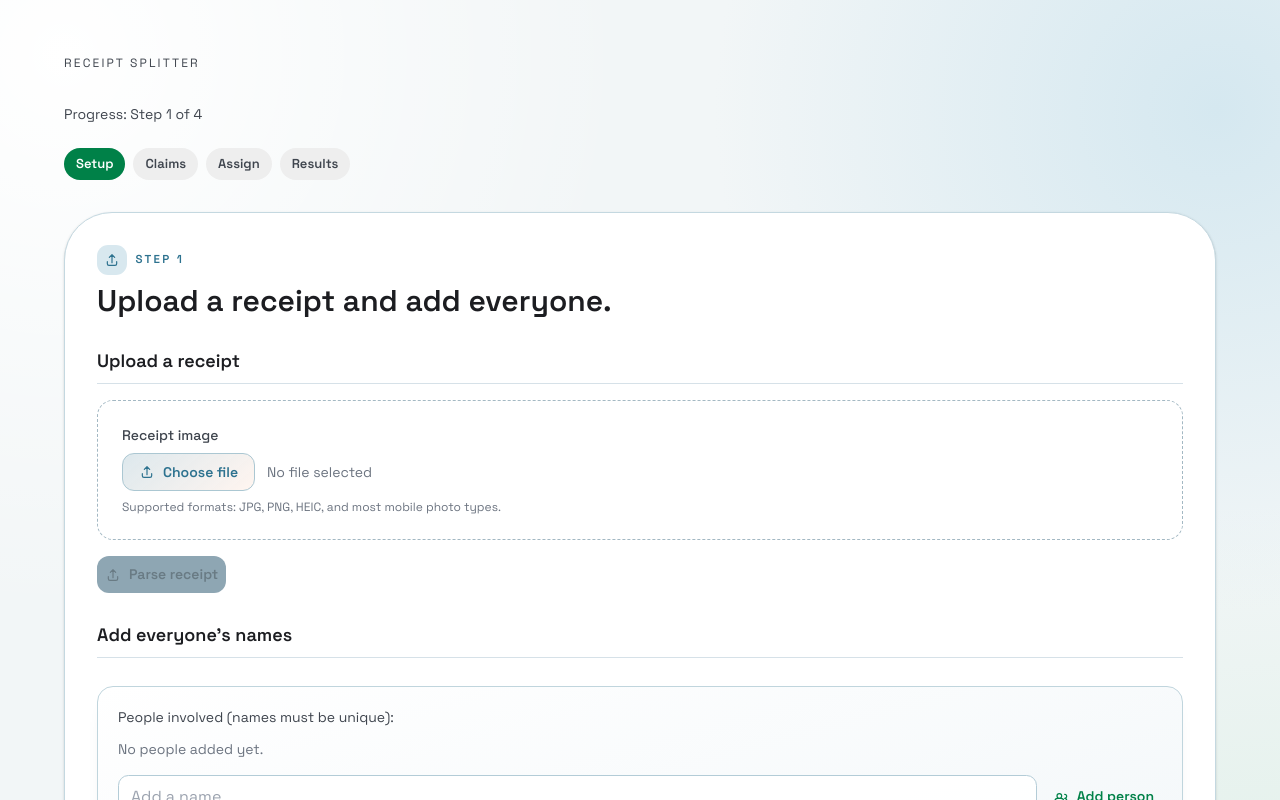
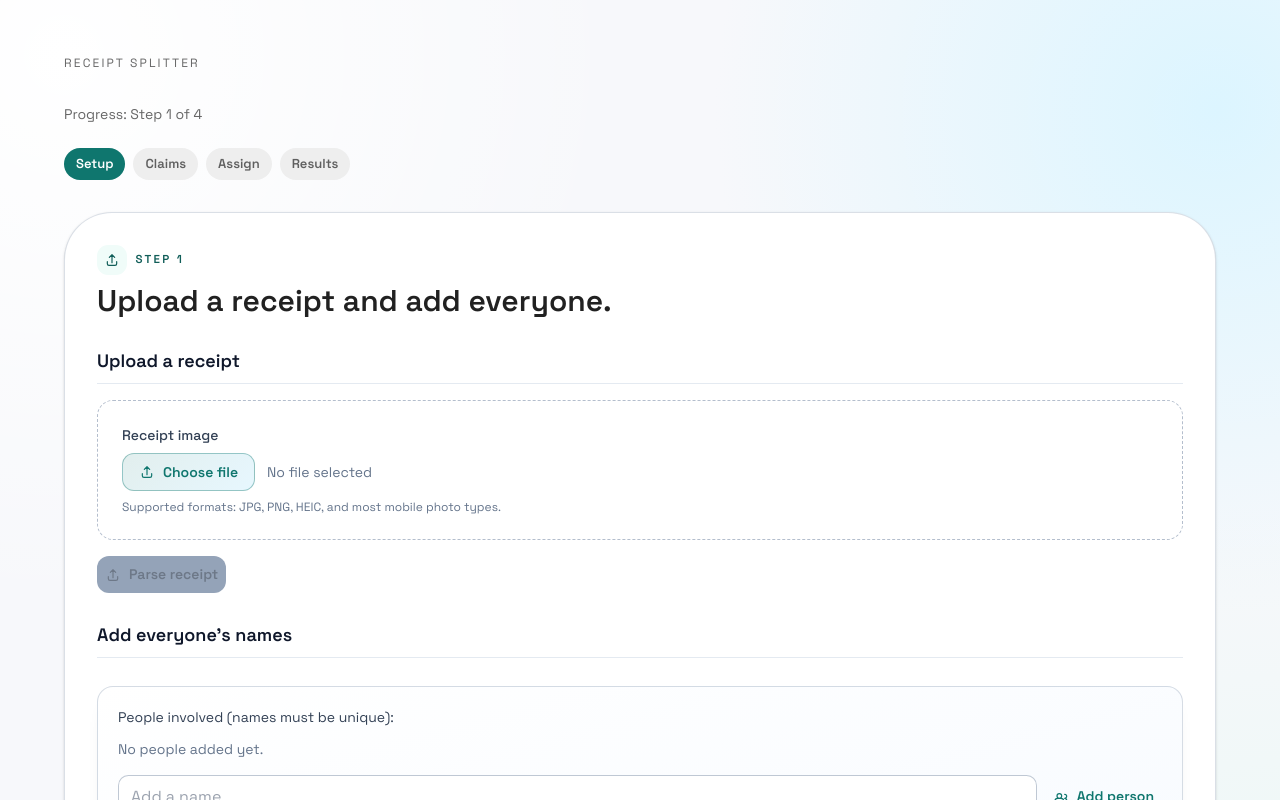
Before and after one commit to seanbelke/receipt-splitter, a Next.js app: page / in a window 1280 px wide. Shown: the top 800 px of the page. Built offline with nearby package versions, Linux system fonts and the light colour scheme; what @mui/material-nextjs would draw is missing.

Commit message:
Revert "Apply Cerulean/Peach/Sea Green/Carbon/Wine palette consistently"
This reverts commit bbd2771c34e0d19b89103e29d91ad919590a3c92.

```diff
--- a/app/globals.css
+++ b/app/globals.css
@@ -3,19 +3,18 @@
 @tailwind utilities;
 
 :root {
-  --bg: #f2f6f7;
-  --ink: #1c1d21;
-  --muted: #58606b;
-  --line: #b8c8d1;
-  --primary: #008148;
-  --primary-strong: #00663a;
-  --primary-soft: #d7ece1;
-  --secondary: #2d728f;
-  --secondary-soft: #d8e8ef;
-  --warm-soft: #ffecdf;
-  --warm-ink: #7f4e35;
-  --shadow-soft: 0 14px 40px -28px rgba(28, 29, 33, 0.4);
-  --danger: #632b30;
+  --bg: #f7f8fb;
+  --ink: #0f172a;
+  --muted: #64748b;
+  --line: #cfd8e3;
+  --accent: #0f766e;
+  --accent-strong: #115e59;
+  --accent-soft: #d9f5f1;
+  --accent-wash: #f0fcf9;
+  --warm-soft: #fff3dc;
+  --warm-ink: #9a5400;
+  --shadow-soft: 0 14px 40px -28px rgba(15, 23, 42, 0.45);
+  --danger: #b91c1c;
 }
 
 * {
@@ -26,8 +25,8 @@ body {
   margin: 0;
   background:
     radial-gradient(circle at 5% 5%, #ffffff, transparent 35%),
-    radial-gradient(circle at 95% 10%, #d5e8f0, transparent 32%),
-    radial-gradient(circle at 100% 100%, #dbeee4, transparent 35%),
+    radial-gradient(circle at 95% 10%, #dcf5ff, transparent 32%),
+    radial-gradient(circle at 100% 100%, #e9f8f4, transparent 35%),
     var(--bg);
   color: var(--ink);
   font-family: var(--font-heading), sans-serif;
@@ -44,16 +43,16 @@ input {
 
 @layer components {
   .surface-panel {
-    border: 1px solid color-mix(in srgb, var(--secondary) 28%, white);
+    border: 1px solid rgba(148, 163, 184, 0.35);
     background: linear-gradient(160deg, rgba(255, 255, 255, 0.98), rgba(255, 255, 255, 0.88));
     box-shadow: var(--shadow-soft);
     backdrop-filter: blur(8px);
   }
 
   .soft-card {
-    border: 1px solid color-mix(in srgb, var(--secondary) 30%, white);
-    background: linear-gradient(165deg, #ffffff, #f4f8fa);
-    box-shadow: 0 8px 22px -20px rgba(28, 29, 33, 0.45);
+    border: 1px solid rgba(148, 163, 184, 0.38);
+    background: linear-gradient(165deg, #ffffff, #f8fbff);
+    box-shadow: 0 8px 22px -20px rgba(15, 23, 42, 0.45);
   }
 
   .icon-badge {
@@ -63,12 +62,12 @@ input {
     align-items: center;
     justify-content: center;
     border-radius: 0.7rem;
-    background: var(--secondary-soft);
-    color: var(--secondary);
+    background: var(--accent-wash);
+    color: var(--accent-strong);
   }
 
   .step-kicker {
-    color: var(--secondary);
+    color: var(--accent-strong);
     letter-spacing: 0.2em;
     text-transform: uppercase;
     font-size: 0.72rem;
@@ -77,10 +76,10 @@ input {
 
   .primary-btn {
     border-radius: 0.8rem;
-    background: linear-gradient(140deg, var(--primary), var(--primary-strong));
+    background: linear-gradient(140deg, var(--accent), #0f766e);
     color: #ffffff;
     transition: transform 120ms ease, filter 120ms ease, box-shadow 120ms ease;
-    box-shadow: 0 10px 22px -18px rgba(0, 129, 72, 0.85);
+    box-shadow: 0 10px 22px -18px rgba(13, 148, 136, 0.9);
   }
 
   .primary-btn:hover {
@@ -93,50 +92,50 @@ input {
     transform: none;
     filter: none;
     box-shadow: none;
-    background: #8ea6b3;
+    background: #94a3b8;
   }
 
   .secondary-btn {
     border-radius: 0.7rem;
-    border: 1px solid color-mix(in srgb, var(--secondary) 38%, white);
+    border: 1px solid rgba(148, 163, 184, 0.6);
     background: rgba(255, 255, 255, 0.7);
-    color: var(--secondary);
+    color: #334155;
     transition: background-color 120ms ease;
   }
 
   .secondary-btn:hover {
-    background: color-mix(in srgb, var(--secondary-soft) 40%, white);
+    background: rgba(241, 245, 249, 0.8);
   }
 
   .input-field {
     width: 100%;
     border-radius: 0.65rem;
-    border: 1px solid color-mix(in srgb, var(--secondary) 36%, white);
+    border: 1px solid rgba(148, 163, 184, 0.6);
     background: rgba(255, 255, 255, 0.95);
     padding: 0.55rem 0.75rem;
   }
 
   .input-field:focus {
-    outline: 2px solid color-mix(in srgb, var(--secondary) 24%, transparent);
+    outline: 2px solid rgba(15, 118, 110, 0.22);
     outline-offset: 1px;
-    border-color: color-mix(in srgb, var(--secondary) 66%, white);
+    border-color: rgba(15, 118, 110, 0.7);
   }
 
   .file-picker-btn {
     border-radius: 0.75rem;
-    border: 1px solid color-mix(in srgb, var(--secondary) 40%, white);
+    border: 1px solid rgba(15, 118, 110, 0.38);
     background:
-      linear-gradient(140deg, rgba(45, 114, 143, 0.16), rgba(255, 205, 178, 0.2)),
+      linear-gradient(140deg, rgba(15, 118, 110, 0.12), rgba(56, 189, 248, 0.12)),
       #ffffff;
-    color: var(--secondary);
-    box-shadow: 0 12px 24px -20px rgba(28, 29, 33, 0.55);
+    color: #0f766e;
+    box-shadow: 0 12px 24px -20px rgba(15, 23, 42, 0.55);
     transition: transform 120ms ease, box-shadow 120ms ease, border-color 120ms ease;
   }
 
   .file-picker-btn:hover {
     transform: translateY(-1px);
-    border-color: color-mix(in srgb, var(--secondary) 62%, white);
-    box-shadow: 0 16px 26px -20px rgba(28, 29, 33, 0.55);
+    border-color: rgba(15, 118, 110, 0.58);
+    box-shadow: 0 16px 26px -20px rgba(15, 23, 42, 0.55);
   }
 
   .file-picker-btn:active {
@@ -149,9 +148,9 @@ input {
 
   .analyze-chat-btn[aria-busy="true"]:disabled {
     opacity: 1;
-    background: linear-gradient(140deg, var(--primary), var(--primary-strong));
+    background: linear-gradient(140deg, var(--accent), #0f766e);
     color: #ffffff;
-    box-shadow: 0 10px 22px -18px rgba(0, 129, 72, 0.85);
+    box-shadow: 0 10px 22px -18px rgba(13, 148, 136, 0.9);
     border: none;
   }
 
@@ -185,86 +184,6 @@ input {
   .loading-dots span:nth-child(3) {
     animation-delay: 0.32s;
   }
-
-  /* Palette role mapping for existing utility classes in page.tsx */
-  .bg-slate-50 {
-    background-color: #f4f8fa !important;
-  }
-  .bg-slate-100 {
-    background-color: #eaf1f5 !important;
-  }
-  .bg-slate-200,
-  .bg-slate-200\/70 {
-    background-color: #dbe6ec !important;
-  }
-  .bg-slate-300 {
-    background-color: #c8d8e0 !important;
-  }
-  .bg-white\/90,
-  .bg-white\/95 {
-    background-color: rgba(255, 255, 255, 0.94) !important;
-  }
-  .bg-teal-50 {
-    background-color: #d7ece1 !important;
-  }
-  .bg-teal-100 {
-    background-color: #bfe0cf !important;
-  }
-  .bg-teal-700 {
-    background-color: #008148 !important;
-  }
-  .bg-rose-50 {
-    background-color: #ffecdf !important;
-  }
-
-  .text-slate-900 {
-    color: #1c1d21 !important;
-  }
-  .text-slate-800 {
-    color: #2b3139 !important;
-  }
-  .text-slate-700 {
-    color: #3f454e !important;
-  }
-  .text-slate-600 {
-    color: #58606b !important;
-  }
-  .text-slate-500 {
-    color: #6c7480 !important;
-  }
-  .text-teal-900,
-  .text-teal-800 {
-    color: #00663a !important;
-  }
-  .text-teal-50 {
-    color: #eaf7f0 !important;
-  }
-  .text-rose-900 {
-    color: #632b30 !important;
-  }
-  .text-amber-800 {
-    color: #7f4e35 !important;
-  }
-  .text-red-800 {
-    color: #632b30 !important;
-  }
-
-  .border-slate-200,
-  .border-slate-200\/90 {
-    border-color: #d6e1e8 !important;
-  }
-  .border-slate-300 {
-    border-color: #c2d2db !important;
-  }
-  .border-slate-400\/70 {
-    border-color: rgba(125, 155, 170, 0.7) !important;
-  }
-  .border-red-200 {
-    border-color: #b87f84 !important;
-  }
-  .bg-red-50 {
-    background-color: #f3e7e8 !important;
-  }
 }
 
 @keyframes parse-spin {
--- a/app/page.tsx
+++ b/app/page.tsx
@@ -71,21 +71,23 @@ function getAssignmentCoverageTone(
   }
 
   const boundedCount = Math.max(1, Math.min(assignedCount, totalPeople));
-  const progress = totalPeople <= 1 ? 1 : boundedCount / totalPeople;
-  const bgAlpha = 0.16 + progress * 0.26;
-  const borderAlpha = 0.32 + progress * 0.38;
-  const inkAlpha = 0.72 + progress * 0.2;
+  const stepIndex = boundedCount - 1;
+  const normalized = totalPeople <= 1 ? 1 : boundedCount / totalPeople;
+  const hue = Math.max(18, 56 - stepIndex * 6.9 - normalized * 6.9);
+  const saturation = Math.min(92, 72 + stepIndex * 4.6);
+  const lightness = Math.max(62, 96 - stepIndex * 5.2 - normalized * 5.75);
+  const borderLightness = Math.max(44, lightness - 17);
 
   return {
     cardClass: "border",
     statusClass: "",
     cardStyle: {
-      backgroundColor: `rgba(45, 114, 143, ${bgAlpha.toFixed(3)})`,
-      borderColor: `rgba(45, 114, 143, ${borderAlpha.toFixed(3)})`,
-      color: `rgba(28, 29, 33, ${Math.min(inkAlpha, 0.92).toFixed(3)})`,
+      backgroundColor: `hsl(${hue} ${saturation}% ${lightness}%)`,
+      borderColor: `hsl(${hue} 44% ${borderLightness}%)`,
+      color: `hsl(${Math.max(16, hue - 14)} 42% 30%)`,
     },
     statusStyle: {
-      color: `rgba(28, 29, 33, ${Math.min(inkAlpha - 0.08, 0.84).toFixed(3)})`,
+      color: `hsl(${Math.max(16, hue - 14)} 36% 34%)`,
     },
   };
 }
--- a/app/providers.tsx
+++ b/app/providers.tsx
@@ -15,7 +15,7 @@ export default function Providers({ children }: { children: React.ReactNode }) {
           styles={{
             body: {
               background:
-                "radial-gradient(circle at 5% 5%, #ffffff, transparent 35%), radial-gradient(circle at 95% 10%, #d5e8f0, transparent 32%), radial-gradient(circle at 100% 100%, #dbeee4, transparent 35%), #f2f6f7",
+                "radial-gradient(circle at 5% 5%, #ffffff, transparent 35%), radial-gradient(circle at 95% 10%, #dcf5ff, transparent 32%), radial-gradient(circle at 100% 100%, #e9f8f4, transparent 35%), #f7f8fb",
             },
             ".mono": {
               fontFamily: "var(--font-mono), monospace",
--- a/app/theme.ts
+++ b/app/theme.ts
@@ -4,32 +4,13 @@ const theme = createTheme({
   palette: {
     mode: "light",
     primary: {
-      main: "#008148",
-      dark: "#00663a",
-      light: "#39a96b",
-      contrastText: "#ffffff",
+      main: "#0f766e",
     },
     secondary: {
-      main: "#2D728F",
-      dark: "#255e75",
-      light: "#5793ab",
-      contrastText: "#ffffff",
-    },
-    error: {
-      main: "#632B30",
-      contrastText: "#ffffff",
-    },
-    warning: {
-      main: "#FFCDB2",
-      dark: "#7f4e35",
-      contrastText: "#1C1D21",
-    },
-    text: {
-      primary: "#1C1D21",
-      secondary: "#3f454e",
+      main: "#334155",
     },
     background: {
-      default: "#f2f6f7",
+      default: "#f7f8fb",
       paper: "#ffffff",
     },
   },
```
